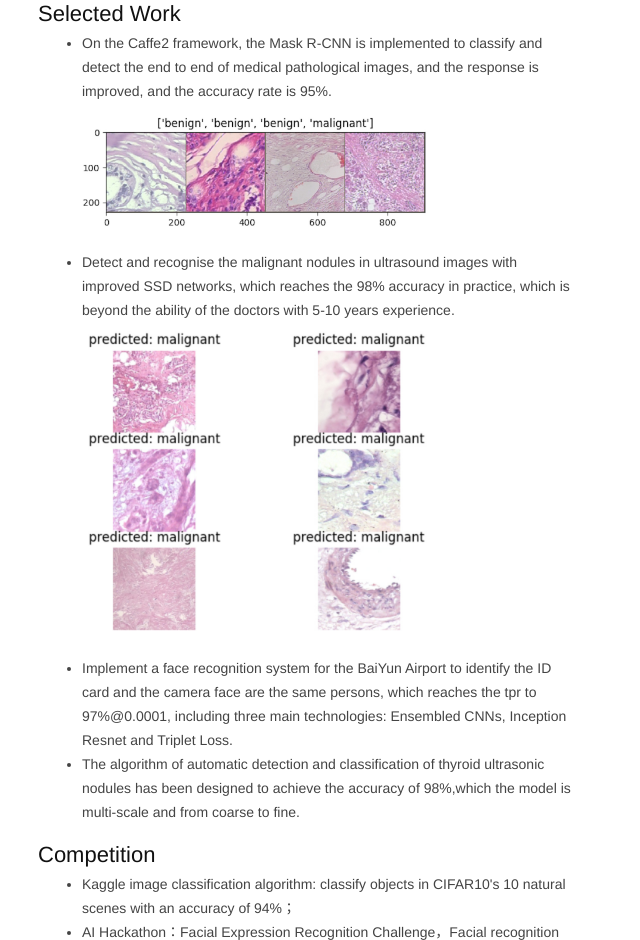
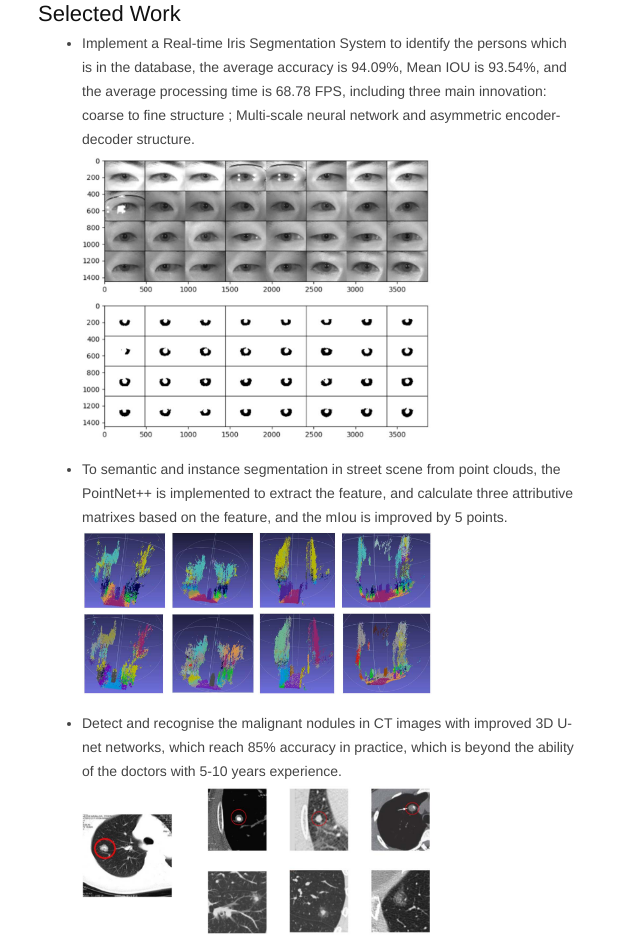
Before and after one commit to WenshuangSong/wenshuangsong.github.io, a plain HTML site: page index.html in a window 1280 px wide. Shown: the part 1413-2353 px from the top of the page, without its empty margins (122-762 px from the left). Drawn offline with Linux system fonts and the light colour scheme.

Commit message:
Update index.html

```diff
--- a/index.html
+++ b/index.html
@@ -539,13 +539,11 @@ From Sept. 2014 to Jul. 2017<br /></p>
 
 <ul>
 
-<li>On the Caffe2 framework, the Mask R-CNN is implemented to classify and detect the end to end of medical pathological images, and the response is improved, and the accuracy rate is 95%.<p><img src='./images/3.jpg', width='350'></p></li>
 
-<li>Detect and recognise the malignant nodules in ultrasound images with improved SSD networks, which reaches the 98% accuracy in practice, which is beyond the ability of the doctors with 5-10 years experience.<p><img src='./images/1.jpg', width='350'></p></li>
-
-<li>Implement a face recognition system for the BaiYun Airport to identify the ID card and the camera face are the same persons, which reaches the tpr to 97%@0.0001, including three main technologies: Ensembled CNNs, Inception Resnet and Triplet Loss.</li>
-
-<li>The algorithm of automatic detection and classification of thyroid ultrasonic nodules has been designed to achieve the accuracy of 98%,which the model is multi-scale and from coarse to fine.</li>
+<li>Implement a Real-time Iris Segmentation System to identify the persons which is in the database, the average accuracy is 94.09%, Mean IOU is 93.54%, and the average processing time is 68.78 FPS, including three main innovation:  coarse to fine structure ; Multi-scale neural network and asymmetric encoder-decoder structure.<p><img src='./images/5.jpg', width='350'></p></li>
+<li>To semantic and instance segmentation in street scene from point clouds, the PointNet++ is implemented to extract the feature,  and calculate three attributive matrixes based on the feature, and the mIou is improved by 5 points.<p><img src='./images/4.jpg', width='350'></p></li>
+<li>Detect and recognise the malignant nodules in CT images with improved 3D U-net networks, which reach 85% accuracy in practice, which is beyond the ability of the doctors with 5-10 years experience.<p><img src='./images/6.jpg', width='350'></p></li>
+<li>The algorithm for classification of cancer cells in sentinel lymph nodes of breast and nidus detection has been designed to achieve the accuracy of 90.75%,which the innovation is multi-scale cascade network and multi-model ensembled.<p><img src='./images/3.jpg', width='350'></p></li>
 
 
 </ul>
@@ -566,7 +564,7 @@ From Sept. 2014 to Jul. 2017<br /></p>
 
 <ul>
 
-<li>Software copyright of Real-time Iris Segmentation System under unrestricted conditions,2019</li>
+<li>Software copyright of Real-time Iris Segmentation System under unrestricted conditions, 2019</li>
 </ul>
 
 
```
